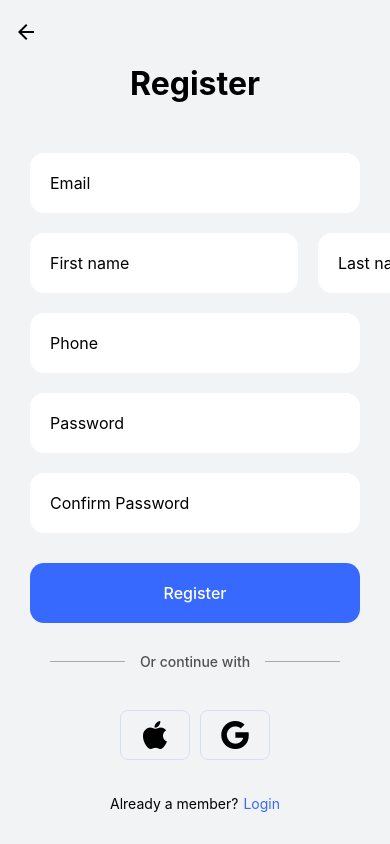
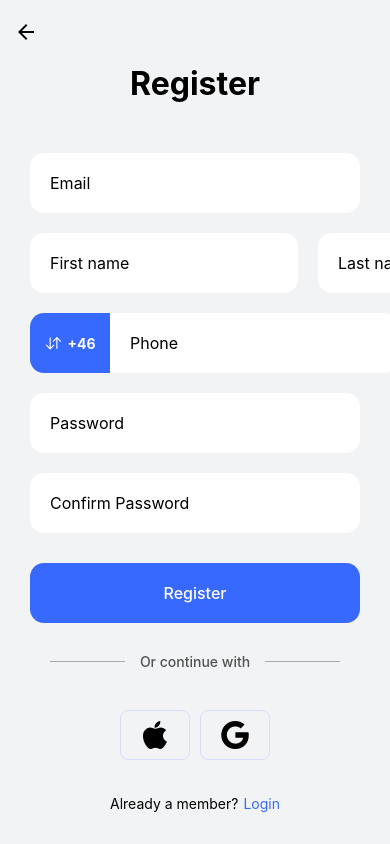
Before and after one commit to noahlissner/expense-app-frontend, a React Native app: screen /Register in a window 390 px wide. Built offline with nearby package versions, Linux system fonts and the light colour scheme.

Commit message:
feat: added country modal to register

```diff
--- a/screens/Register.js
+++ b/screens/Register.js
@@ -74,9 +74,25 @@ const Register = ({ navigation }) => {
 						</View>
 						{/* Phone */}
 						<View style={[styles.phoneInputContainer, styles.inputGap]}>
+							<Pressable
+								onPress={() => navigation.navigate('CountryCodeModal')}
+								style={({ pressed }) => [
+									{
+										backgroundColor: pressed ? '#144EFE' : '#3869FE',
+									},
+									styles.countryBtn,
+								]}
+							>
+								<Ionicons
+									style={[styles.countryBtnIcon]}
+									name='swap-vertical-outline'
+									size={18}
+								/>
+								<Text style={[styles.countryBtnText]}>+46</Text>
+							</Pressable>
 							<TextInput
 								keyboardType='phone-pad'
-								style={styles.input}
+								style={[styles.input, styles.phoneInput]}
 								placeholder='Phone'
 								textContentType='telephoneNumber'
 								onChangeText={(text) => setPhone(text)}
@@ -223,6 +239,45 @@ const styles = StyleSheet.create({
 		color: '#fff',
 	},
 
+	phoneInputContainer: {
+		width: '100%',
+		flexDirection: 'row',
+	},
+
+	phoneInput: {
+		paddingRight: 20,
+		height: 60,
+		backgroundColor: '#fff',
+		borderTopRightRadius: 14,
+		borderBottomRightRadius: 14,
+		borderTopLeftRadius: 0,
+		borderBottomLeftRadius: 0,
+		fontSize: 16,
+		flex: 1,
+	},
+
+	countryBtn: {
+		alignContent: 'center',
+		justifyContent: 'center',
+		flexDirection: 'row',
+		width: 80,
+		borderTopLeftRadius: 14,
+		borderBottomLeftRadius: 14,
+	},
+
+	countryBtnText: {
+		color: '#fff',
+		fontWeight: 'bold',
+		alignSelf: 'center',
+	},
+
+	countryBtnIcon: {
+		color: '#fff',
+		fontWeight: 'bold',
+		alignSelf: 'center',
+		marginRight: 5,
+	},
+
 	// Continue With
 	continueWithContainer: {
 		marginTop: 30,
```
